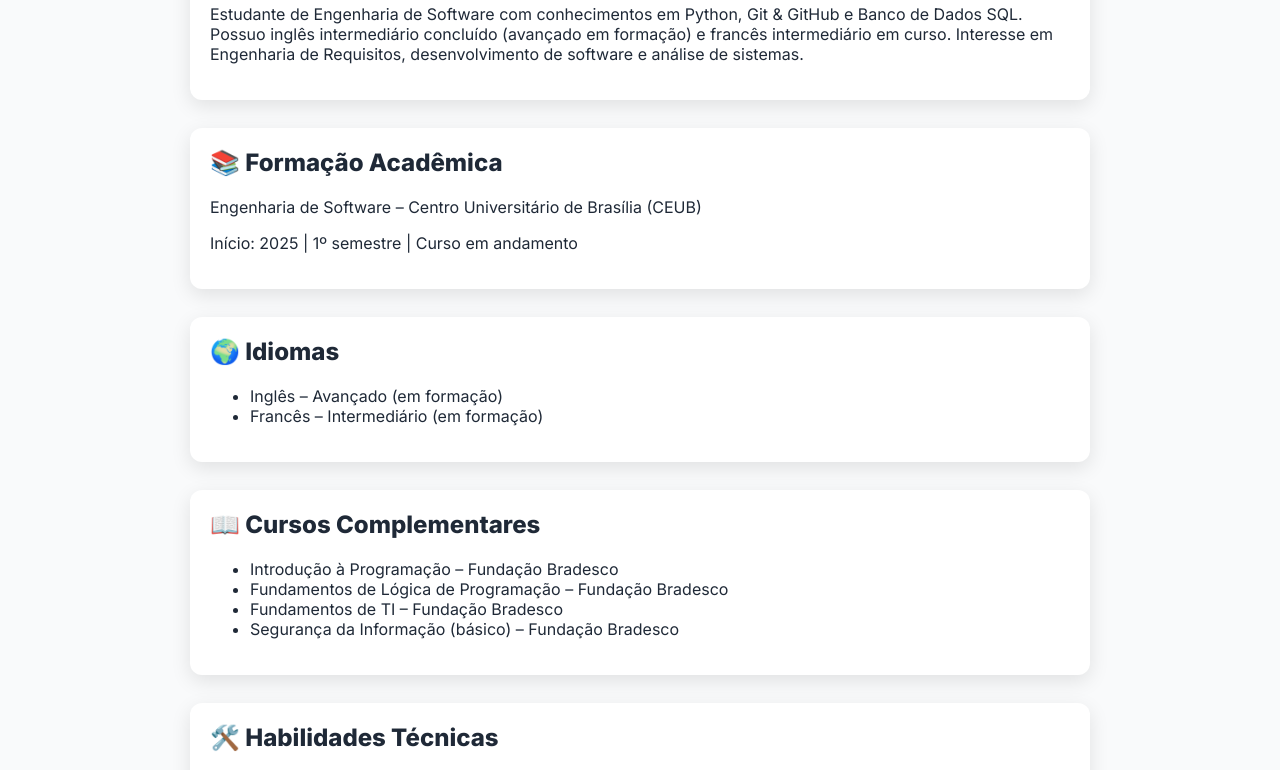
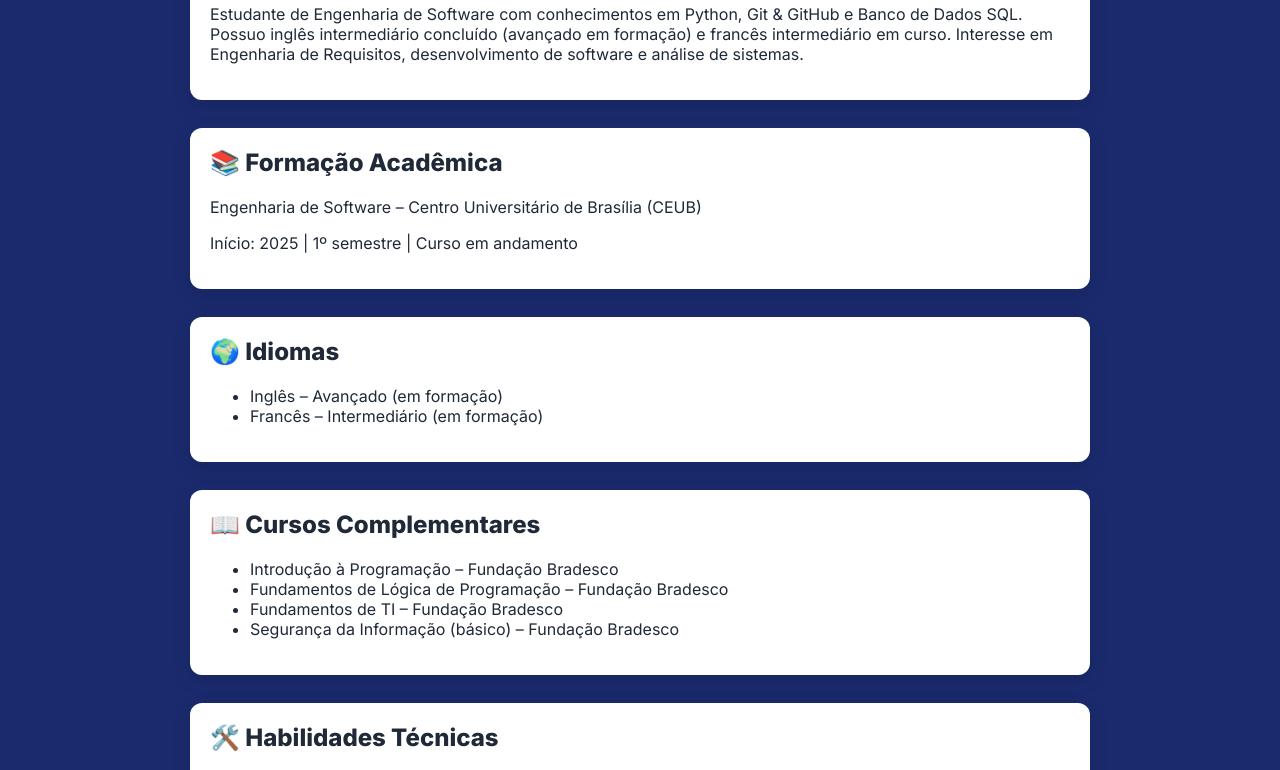
Before and after one commit to LarissaGiffoni/portifolioHUB, a plain HTML site: page index.html in a window 1280 px wide. Shown: the part 165-935 px from the top of the page. Drawn offline with Linux system fonts and the light colour scheme.

Commit message:
Update index.html

```diff
--- a/index.html
+++ b/index.html
@@ -10,7 +10,7 @@
   <link href="https://fonts.googleapis.com/css2?family=Inter:wght@400;600;800&display=swap" rel="stylesheet">
   <style>
     :root{
-      --bg: #f9fafb;
+      --bg: #1a2a6c;
       --panel: #ffffff;
       --text: #1f2937;
       --muted: #4b5563;
```
